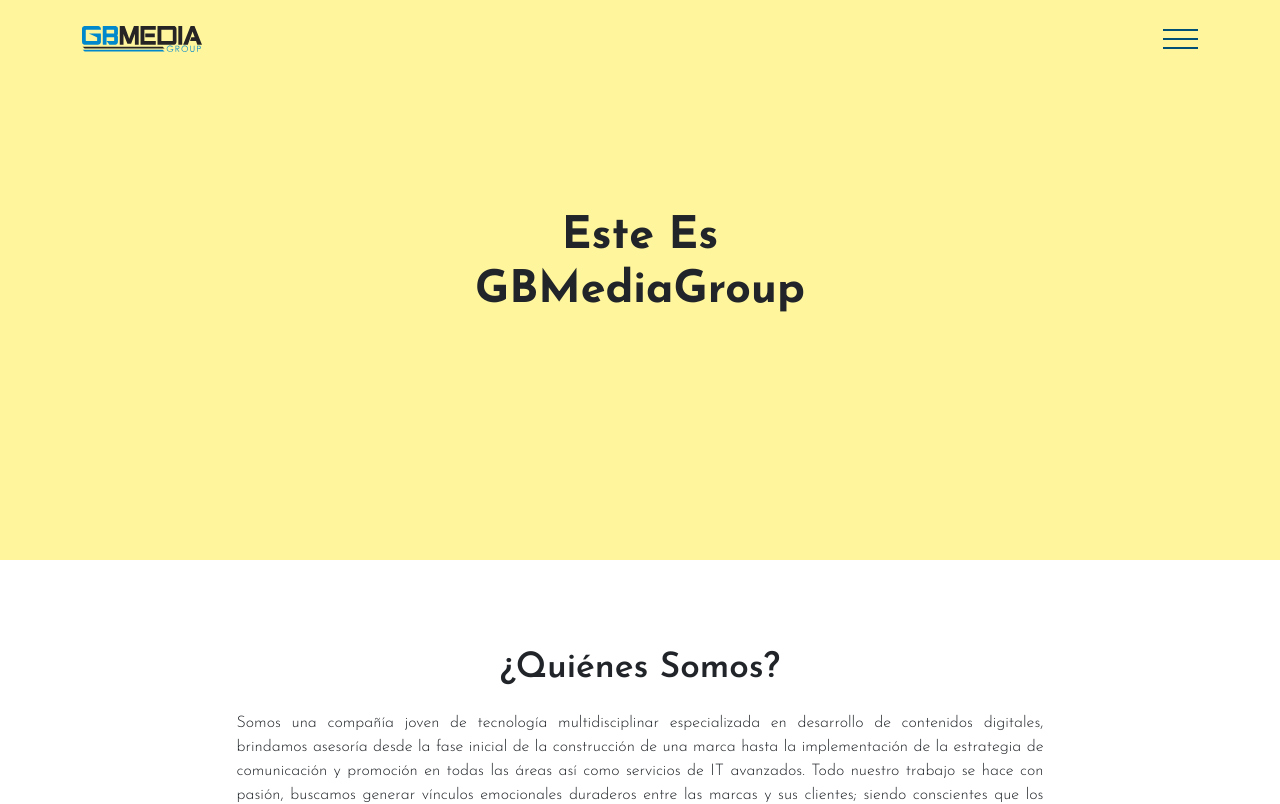
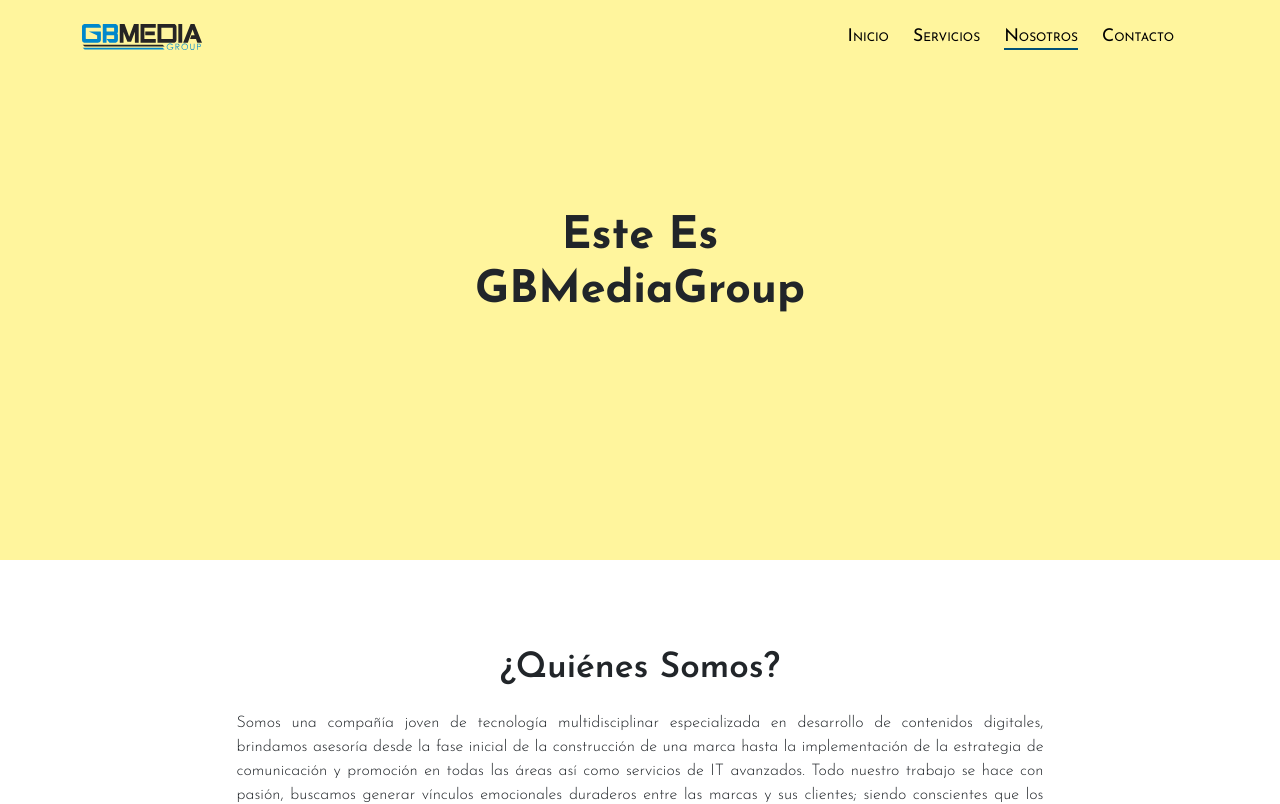
Before and after one commit to johanmeci/p-gbmedia, a React (Create React App) app: page /about in a window 1280 px wide. Shown: the top 804 px of the page. Built offline with nearby package versions, Linux system fonts and the light colour scheme.

Commit message:
Adding scss to header and 992px media queries

```diff
--- a/src/components/Navbar/Navbar.js
+++ b/src/components/Navbar/Navbar.js
@@ -1,7 +1,7 @@
 import { Accordion, Container, useAccordionButton } from "react-bootstrap";
 import { NavLink } from "react-router-dom";
 
-import './navbar.css';
+import './navbar.scss';
 
 
 function CustomToggle({ eventKey }) {
--- a/src/components/Navbar/navbar.css
+++ /dev/null
@@ -1,130 +0,0 @@
-.header {
-    z-index: 90;
-    background-color: transparent;
-    padding: 1.6rem 1rem;
-    transition: background-color .3s ease;
-    max-width: 1600px;
-    margin-left: auto;
-    margin-right: auto;
-    box-shadow: none;
-}
-
-.header .logoPrincipal {
-    width: 120px;
-    height: auto;
-}
-
-.header.headerFijo {
-    background-color: #FFFFFF;
-    box-shadow: 0 8px 24px rgba(0, 0, 0, 0.13)
-}
-
-.header .container {
-    display: flex;
-    flex-wrap: wrap;
-    align-items: center;
-}
-
-.header .container .contenedorBoton {
-    cursor: pointer;
-    width: auto;
-    margin-left: auto;
-    z-index: 1;
-    transition: .5s all ease-out;
-}
-
-.header .container .contenedorBoton .line,
-.header .container .contenedorBoton .line:after,
-.header .container .contenedorBoton .line:before {
-    position: absolute;
-    left: 0;
-    right: 0;
-    width: 35px;
-    height: 2px;
-    background-color: #005076;
-    transition: all .25s ease-out;
-}
-
-.header .container .contenedorBoton .line {
-    position: relative;
-}
-
-.header .container .contenedorBoton .line:before {
-    content: '';
-    top: -9px;
-}
-
-.header .container .contenedorBoton .line:after {
-    content: '';
-    bottom: -9px;
-}
-
-.header .container .menuPrincipal {
-    width: 100%;
-    transition: all 0.3s ease-in-out;
-    position: absolute;
-    left: 0;
-    top: 4rem;
-}
-
-.header .container .menuPrincipal .ulMenu {
-    list-style: none;
-    padding: 1rem;
-    margin-bottom: 0;
-}
-
-.header.headerFijo .container .menuPrincipal .ulMenu {
-    background-color: white;
-}
-
-.header .container .menuPrincipal .ulMenu li {
-    padding: .5rem 0;
-    font-size: 1.4rem;
-    font-weight: 300;
-    transition: all 0.5s ease-in-out;
-    position: relative;
-    overflow: hidden;
-}
-
-.header .container .menuPrincipal .ulMenu li a {
-    position: relative;
-    z-index: 1;
-    display: block;
-    text-align: left;
-    text-decoration: none;
-    font-variant: small-caps;
-    color: #005076;
-    transition: all 0.5s ease-in-out;
-}
-
-.header .container .menuPrincipal .ulMenu li:hover a {
-    color: #005076;
-}
-
-.header .container .menuPrincipal .ulMenu li.containerSubMenu {
-    display: flex;
-    flex-wrap: wrap;
-    justify-content: space-between;
-}
-
-.header .container .menuPrincipal .ulMenu li.containerSubMenu a:last-of-type {
-    border: 1px solid #D5D5D5;
-    padding: 0 .7rem;
-}
-
-.header .container .menuPrincipal .ulMenu li.containerSubMenu a:last-of-type img {
-    width: 15px;
-}
-
-.header .container .menuPrincipal .ulMenu li.containerSubMenu .subMenu1 {
-    padding-top: .5rem;
-    flex: 0 0 100%;
-}
-
-.header .container .menuPrincipal .ulMenu li.containerSubMenu .subMenu1 li {
-    border-top: 1px solid #D5D5D5;
-}
-
-.header .container .menuPrincipal .ulMenu li.containerSubMenu .subMenu1 li a {
-    border: none;
-}
--- /dev/null
+++ b/src/components/Navbar/navbar.scss
@@ -0,0 +1,196 @@
+.header {
+    z-index: 90;
+    background-color: transparent;
+    padding: 1.6rem 1rem;
+    transition: background-color .3s ease;
+    max-width: 1600px;
+    margin-left: auto;
+    margin-right: auto;
+    box-shadow: none;
+
+    &.headerFijo {
+        background-color: #FFFFFF;
+        box-shadow: 0 8px 24px rgba(0, 0, 0, 0.13)
+    }
+
+    .logoPrincipal {
+        width: 120px;
+        height: auto;
+    }
+
+    .container {
+        display: flex;
+        flex-wrap: wrap;
+        align-items: center;
+
+        .contenedorBoton {
+            cursor: pointer;
+            width: auto;
+            margin-left: auto;
+            z-index: 1;
+            transition: .5s all ease-out;
+
+            .line,
+            .line::after,
+            .line::before {
+                position: absolute;
+                left: 0;
+                right: 0;
+                width: 35px;
+                height: 2px;
+                background-color: #005076;
+                transition: all .25s ease-out;
+            }
+
+            .line {
+                position: relative;
+
+                &::before {
+                    content: '';
+                    top: -9px;
+                }
+
+                &::after {
+                    content: '';
+                    bottom: -9px;
+                }
+            }
+        }
+
+        .menuPrincipal {
+            width: 100%;
+            transition: all 0.3s ease-in-out;
+            position: absolute;
+            left: 0;
+            top: 4rem;
+
+            .ulMenu {
+                list-style: none;
+                padding: 1rem;
+                margin-bottom: 0;
+                background-color: white;
+
+                li {
+                    padding: .5rem 0;
+                    font-size: 1.4rem;
+                    font-weight: 300;
+                    transition: all 0.5s ease-in-out;
+                    position: relative;
+                    overflow: hidden;
+
+                    a {
+                        position: relative;
+                        z-index: 1;
+                        display: block;
+                        text-align: left;
+                        text-decoration: none;
+                        font-variant: small-caps;
+                        color: #005076;
+                        transition: all 0.5s ease-in-out;
+                    }
+
+                    &.containerSubMenu {
+                        display: flex;
+                        flex-wrap: wrap;
+                        justify-content: space-between;
+
+                        a:last-of-type {
+                            border: 1px solid #D5D5D5;
+                            padding: 0 .7rem;
+                        }
+
+                        a:last-of-type img {
+                            width: 15px;
+                        }
+
+                        .subMenu1 {
+                            padding-top: .5rem;
+                            flex: 0 0 100%;
+
+                            li {
+                                border-top: 1px solid #D5D5D5;
+
+                                a {
+                                    border: none;
+                                }
+                            }
+                        }
+                    }
+                }
+            }
+        }
+    }
+}
+
+@media (min-width:992px) {
+
+    .header {
+        padding: 1rem;
+
+        .contenedorBoton {
+
+            .line {
+                display: none;
+            }
+
+            .menuPrincipal {
+                display: block;
+                position: initial;
+
+                .ulMenu {
+                    display: flex;
+                    align-items: center;
+                    padding: 0;
+                    background-color: transparent;
+
+                    li {
+                        margin-right: 1.5rem;
+                        font-size: 1.1rem;
+
+                        &:hover {
+                            a {
+                                &::after,
+                                &::before {
+                                    width: 50%;
+                                }
+                            }
+                        }
+
+                        a {
+                            color: black;
+                            font-weight: 500;
+                            position: relative;
+
+                            &::after,
+                            &::before {
+                                content: '';
+                                position: absolute;
+                                bottom: 0;
+                                width: 0%;
+                                height: 2px;
+                                background-color: #005076;
+                                transition: width .3s ease;
+                            }
+
+                            &::after {
+                                left: 50%;
+                            }
+
+                            &::before {
+                                right: 50%;
+                            }
+
+                            &.active {
+                                &::after,
+                                &::before {
+                                    width: 50%;
+                                }
+                            }
+                        }
+                    }
+                }
+            }
+        }
+    }
+
+}
```
